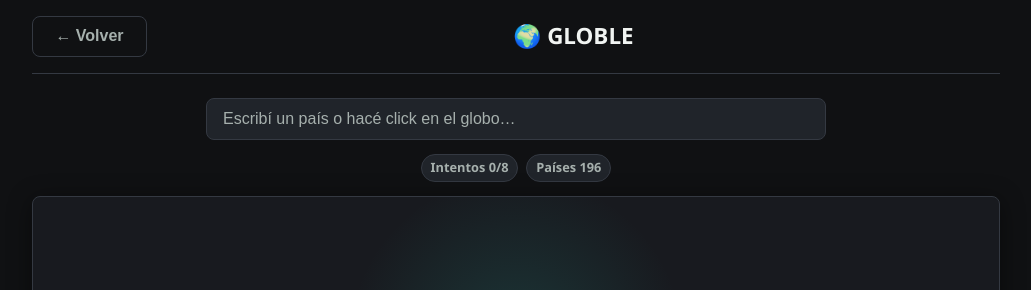
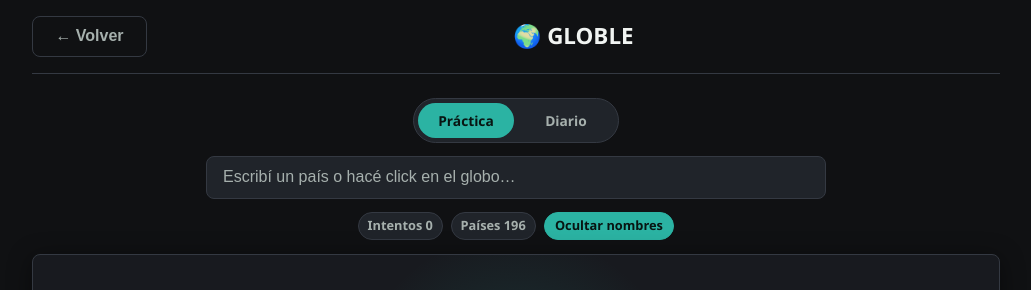
Before and after one commit to nicolasvargaszz/flaggle-game, a React (Vite) app: page / in a window 1280 px wide. Both pictures are taken after a click on the button 816 px from the left and 482 px from the top of the page. Shown: the top 290 px of the page, without its empty margins (124-1155 px from the left). Built offline with nearby package versions, Linux system fonts and the light colour scheme.

Commit message:
elemine el hecho de que cuando se hace hover se muestra automaticamente

```diff
--- a/GlobeMap.jsx
+++ b/GlobeMap.jsx
@@ -46,6 +46,7 @@
   selectedCountry,
   targetCountry,
   revealTarget = false,
+  showCountryLabels = true,
   onCountryClick,
   geoJsonUrl = DEFAULT_GEOJSON_URL,
   globeImageUrl = DEFAULT_TEXTURE_URL,
@@ -206,11 +207,15 @@
           const country = getFeatureCountry(feature);
           return country ? "rgba(255,255,255,0.38)" : "rgba(255,255,255,0.14)";
         }}
-        polygonLabel={feature => {
-          const country = getFeatureCountry(feature);
-          const name = country?.name ?? feature.properties?.NAME_ES ?? feature.properties?.name;
-          return `<div class="globe-tooltip">${name}</div>`;
-        }}
+        polygonLabel={
+          showCountryLabels
+            ? feature => {
+                const country = getFeatureCountry(feature);
+                const name = country?.name ?? feature.properties?.NAME_ES ?? feature.properties?.name;
+                return `<div class="globe-tooltip">${name}</div>`;
+              }
+            : undefined
+        }
         onPolygonHover={setHoveredFeature}
         onPolygonClick={handlePolygonClick}
         enablePointerInteraction
--- a/Globegame.jsx
+++ b/Globegame.jsx
@@ -4,18 +4,41 @@
  * You can guess from the text input or by clicking a country on the 3D globe.
  */
 
-import { useMemo, useState } from "react";
+import { useEffect, useMemo, useState } from "react";
 import GlobeMap from "./GlobeMap.jsx";
 import countries from "./countries.js";
 import { haversineDistance, getProximityHint } from "./distances.js";
 import CountryInput from "./countryinput.jsx";
 import GameLayout from "./gamelayout.jsx";
 
-const MAX_GUESSES = 8;
+const GAME_MODES = {
+  PRACTICE: "practice",
+  DAILY: "daily",
+};
 const globeTargetCountries = countries.filter(country => country.mapPolygon);
 
 function pickRandom(arr) {
   return arr[Math.floor(Math.random() * arr.length)];
+}
+
+function getDailyKey(date = new Date()) {
+  const year = date.getFullYear();
+  const month = String(date.getMonth() + 1).padStart(2, "0");
+  const day = String(date.getDate()).padStart(2, "0");
+  return `${year}-${month}-${day}`;
+}
+
+function hashString(value) {
+  let hash = 2166136261;
+  for (let i = 0; i < value.length; i++) {
+    hash ^= value.charCodeAt(i);
+    hash = Math.imul(hash, 16777619);
+  }
+  return hash >>> 0;
+}
+
+function getDailyCountry(dateKey) {
+  return globeTargetCountries[hashString(dateKey) % globeTargetCountries.length];
 }
 
 function isAdjacent(country, target) {
@@ -42,23 +65,40 @@
 }
 
 export default function GlobleGame({ onBack }) {
-  const [target, setTarget] = useState(() => pickRandom(globeTargetCountries));
+  const [mode, setMode] = useState(GAME_MODES.PRACTICE);
+  const [dailyKey, setDailyKey] = useState(() => getDailyKey());
+  const [practiceTarget, setPracticeTarget] = useState(() => pickRandom(globeTargetCountries));
   const [selectedCountry, setSelectedCountry] = useState(null);
   const [guesses, setGuesses] = useState([]);
   const [gameWon, setGameWon] = useState(false);
-  const [gameLost, setGameLost] = useState(false);
   const [alreadyGuessed, setAlreadyGuessed] = useState(null);
+  const [showCountryLabels, setShowCountryLabels] = useState(true);
 
+  const dailyTarget = useMemo(() => getDailyCountry(dailyKey), [dailyKey]);
+  const target = mode === GAME_MODES.DAILY ? dailyTarget : practiceTarget;
   const guessedCodes = useMemo(
     () => new Set(guesses.map(guess => guess.country.code3)),
     [guesses]
   );
-  const gameOver = gameWon || gameLost;
   const sortedByDistance = [...guesses].sort((a, b) => a.distanceKm - b.distanceKm);
   const closest = sortedByDistance[0];
 
+  useEffect(() => {
+    const timer = setInterval(() => {
+      const currentKey = getDailyKey();
+      setDailyKey(prevKey => (prevKey === currentKey ? prevKey : currentKey));
+    }, 60 * 1000);
+
+    return () => clearInterval(timer);
+  }, []);
+
+  useEffect(() => {
+    if (mode !== GAME_MODES.DAILY) return;
+    resetRound();
+  }, [dailyKey, mode]);
+
   function handleGuess(country) {
-    if (gameOver) return;
+    if (gameWon) return;
 
     setSelectedCountry(country);
 
@@ -70,50 +110,87 @@
 
     setAlreadyGuessed(null);
     const guess = buildGuess(country, target);
-    const nextGuessCount = guesses.length + 1;
 
     setGuesses(prev => [guess, ...prev]);
 
     if (guess.won) setGameWon(true);
-    if (!guess.won && nextGuessCount >= MAX_GUESSES) setGameLost(true);
   }
 
-  function restart() {
-    setTarget(pickRandom(globeTargetCountries));
+  function resetRound() {
     setSelectedCountry(null);
     setGuesses([]);
     setGameWon(false);
-    setGameLost(false);
     setAlreadyGuessed(null);
   }
 
-  function giveUp() {
-    setSelectedCountry(target);
-    setGameLost(true);
+  function startNewRound() {
+    if (mode === GAME_MODES.PRACTICE) {
+      setPracticeTarget(pickRandom(globeTargetCountries));
+    }
+    resetRound();
+  }
+
+  function changeMode(nextMode) {
+    if (nextMode === mode) return;
+    setMode(nextMode);
+    if (nextMode === GAME_MODES.PRACTICE) {
+      setPracticeTarget(pickRandom(globeTargetCountries));
+    }
+    resetRound();
   }
 
   return (
     <GameLayout title="GLOBLE" emoji="🌍" onBack={onBack}>
       <section className="globle-play">
-        {!gameOver && (
+        <div className="globle-mode-tabs" role="tablist" aria-label="Modo de juego">
+          <button
+            type="button"
+            className={`mode-tab ${mode === GAME_MODES.PRACTICE ? "active" : ""}`}
+            aria-pressed={mode === GAME_MODES.PRACTICE}
+            onClick={() => changeMode(GAME_MODES.PRACTICE)}
+          >
+            Práctica
+          </button>
+          <button
+            type="button"
+            className={`mode-tab ${mode === GAME_MODES.DAILY ? "active" : ""}`}
+            aria-pressed={mode === GAME_MODES.DAILY}
+            onClick={() => changeMode(GAME_MODES.DAILY)}
+          >
+            Diario
+          </button>
+        </div>
+
+        {!gameWon && (
           <div className="globle-search">
             <CountryInput
               countries={countries}
               onSelect={handleGuess}
-              disabled={gameOver}
+              disabled={gameWon}
               placeholder="Escribí un país o hacé click en el globo…"
             />
           </div>
         )}
 
         <div className="globle-summary">
-          <span className="stat-pill">Intentos {guesses.length}/{MAX_GUESSES}</span>
+          <span className="stat-pill">Intentos {guesses.length}</span>
+          {mode === GAME_MODES.DAILY && (
+            <span className="stat-pill">Diario {dailyKey}</span>
+          )}
           <span className="stat-pill">Países {countries.length}</span>
           {closest && !gameWon && (
             <span className="stat-pill">
               Más cercano: {closest.country.name} · {closest.distanceKm.toLocaleString()} km
             </span>
           )}
+          <button
+            type="button"
+            className={`label-toggle ${showCountryLabels ? "active" : ""}`}
+            aria-pressed={showCountryLabels}
+            onClick={() => setShowCountryLabels(value => !value)}
+          >
+            {showCountryLabels ? "Ocultar nombres" : "Mostrar nombres"}
+          </button>
         </div>
 
         <GlobeMap
@@ -121,7 +198,8 @@
           guesses={guesses}
           selectedCountry={selectedCountry}
           targetCountry={target}
-          revealTarget={gameOver}
+          revealTarget={gameWon}
+          showCountryLabels={showCountryLabels}
           onCountryClick={handleGuess}
         />
       </section>
@@ -133,25 +211,8 @@
       {gameWon && (
         <div className="win-banner">
           <p>🏆 ¡Era <strong>{target.name}</strong>! Ganaste en <strong>{guesses.length}</strong> intento{guesses.length !== 1 ? "s" : ""}.</p>
-          <button className="btn btn-primary" onClick={restart}>
-            Jugar de nuevo
-          </button>
-        </div>
-      )}
-
-      {gameLost && (
-        <div className="lose-banner">
-          <p>El país misterioso era <strong>{target.name}</strong>.</p>
-          <button className="btn btn-primary" onClick={restart}>
-            Jugar de nuevo
-          </button>
-        </div>
-      )}
-
-      {!gameOver && guesses.length > 0 && (
-        <div className="globle-actions">
-          <button className="btn btn-ghost btn-small" onClick={giveUp}>
-            Rendirse
+          <button className="btn btn-primary" onClick={startNewRound}>
+            {mode === GAME_MODES.DAILY ? "Reintentar diario" : "Nuevo país"}
           </button>
         </div>
       )}
--- a/style.css
+++ b/style.css
@@ -421,6 +421,44 @@
   z-index: 5;
 }
 
+.globle-mode-tabs {
+  display: inline-flex;
+  align-items: center;
+  gap: .25rem;
+  background: var(--bg-input);
+  border: 1px solid var(--border);
+  border-radius: 999px;
+  padding: .25rem;
+}
+
+.mode-tab {
+  border: none;
+  border-radius: 999px;
+  background: transparent;
+  color: var(--text-muted);
+  cursor: pointer;
+  font: inherit;
+  font-size: .86rem;
+  font-weight: 800;
+  min-width: 96px;
+  padding: .42rem .75rem;
+  transition: background .15s, color .15s, transform .1s;
+}
+
+.mode-tab:hover {
+  color: var(--text);
+  background: var(--bg-hover);
+}
+
+.mode-tab:active {
+  transform: scale(.97);
+}
+
+.mode-tab.active {
+  color: #081512;
+  background: var(--accent);
+}
+
 .globle-summary {
   display: flex;
   gap: .5rem;
@@ -461,16 +499,6 @@
   font-weight: 700;
 }
 
-.globle-actions {
-  text-align: center;
-  margin-top: -.25rem;
-}
-
-.btn-small {
-  font-size: .75rem;
-  padding: .25rem .75rem;
-}
-
 .globle-guess-list {
   width: 100%;
 }
@@ -483,6 +511,34 @@
   padding: .2rem .55rem;
   font-size: .8rem;
   font-weight: 700;
+}
+
+.label-toggle {
+  color: var(--text-muted);
+  background: var(--bg-input);
+  border: 1px solid var(--border);
+  border-radius: 999px;
+  padding: .2rem .65rem;
+  font: inherit;
+  font-size: .8rem;
+  font-weight: 800;
+  cursor: pointer;
+  transition: background .15s, border-color .15s, color .15s, transform .1s;
+}
+
+.label-toggle:hover {
+  background: var(--bg-hover);
+  color: var(--text);
+}
+
+.label-toggle:active {
+  transform: scale(.97);
+}
+
+.label-toggle.active {
+  color: #081512;
+  background: var(--accent);
+  border-color: var(--accent);
 }
 
 /* ══════════════════════════════════════════════════════════════════════════════
```
Also changed, not shown: scripts/verify-globe.mjs (+8 -0 lines).
